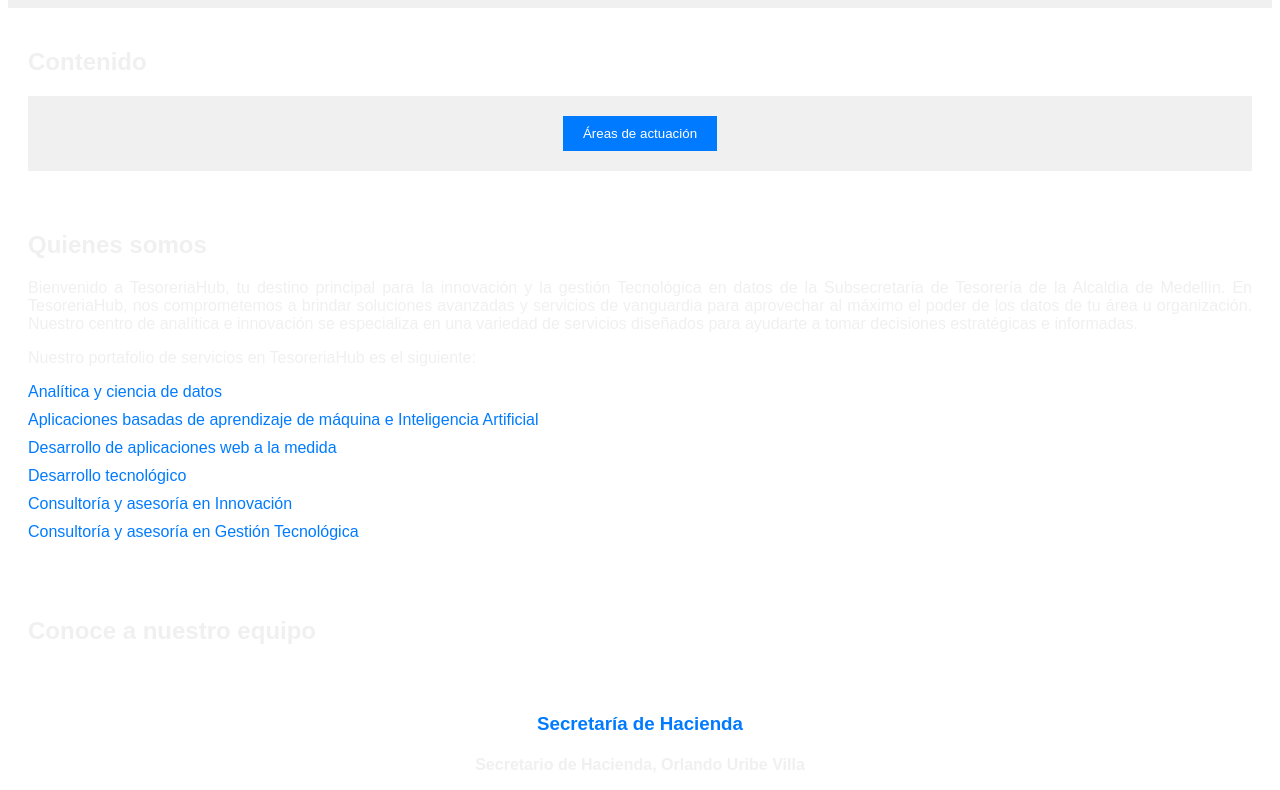
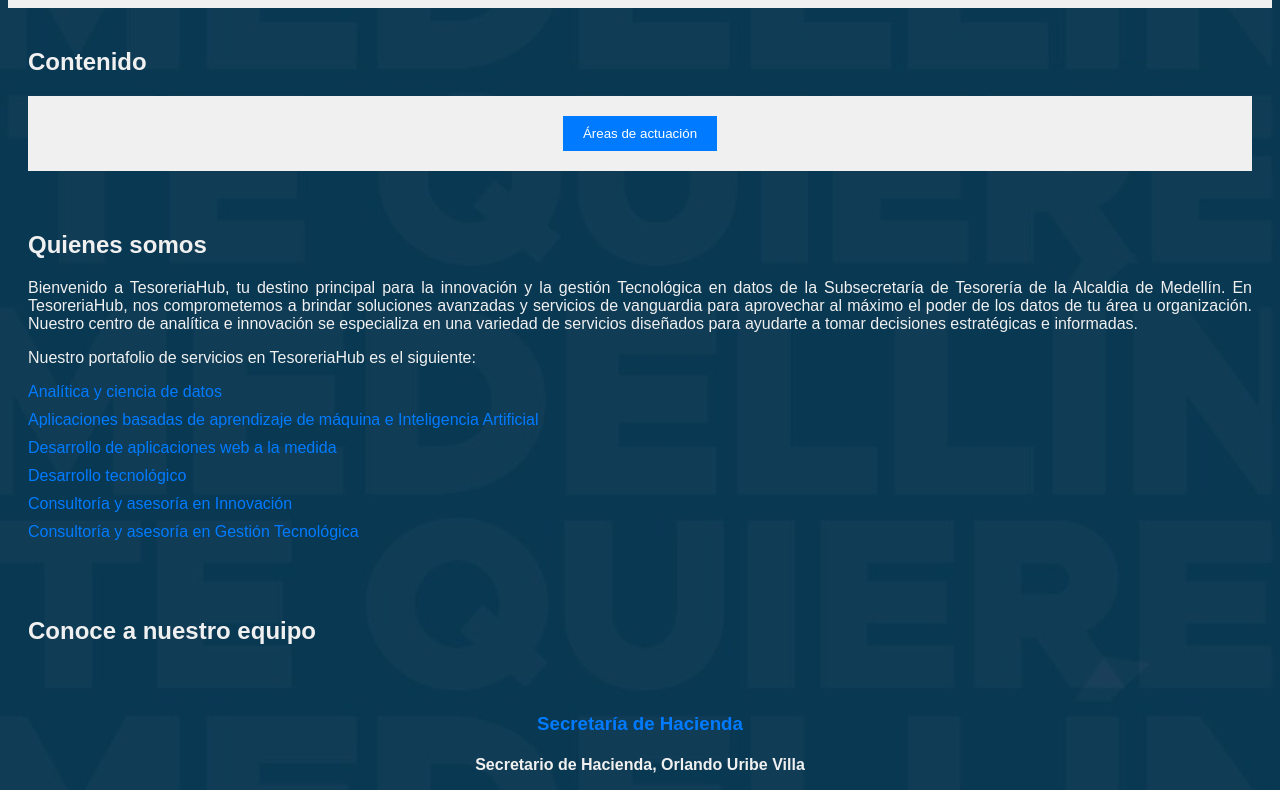
Before and after one commit to tesoreriahub/tesoreria, a plain HTML site: page index.html in a window 1280 px wide. Shown: the part 144-934 px from the top of the page. Drawn offline with Linux system fonts and the light colour scheme.

Commit message:
Update styles.css

```diff
--- a/styles.css
+++ b/styles.css
@@ -1,5 +1,5 @@
 body {
-    background-image: url('assets/fondo.jpeg');
+    background-image: url('fondo.jpeg');
     background-size: cover;
     background-repeat: no-repeat;
     background-attachment: fixed;
```
